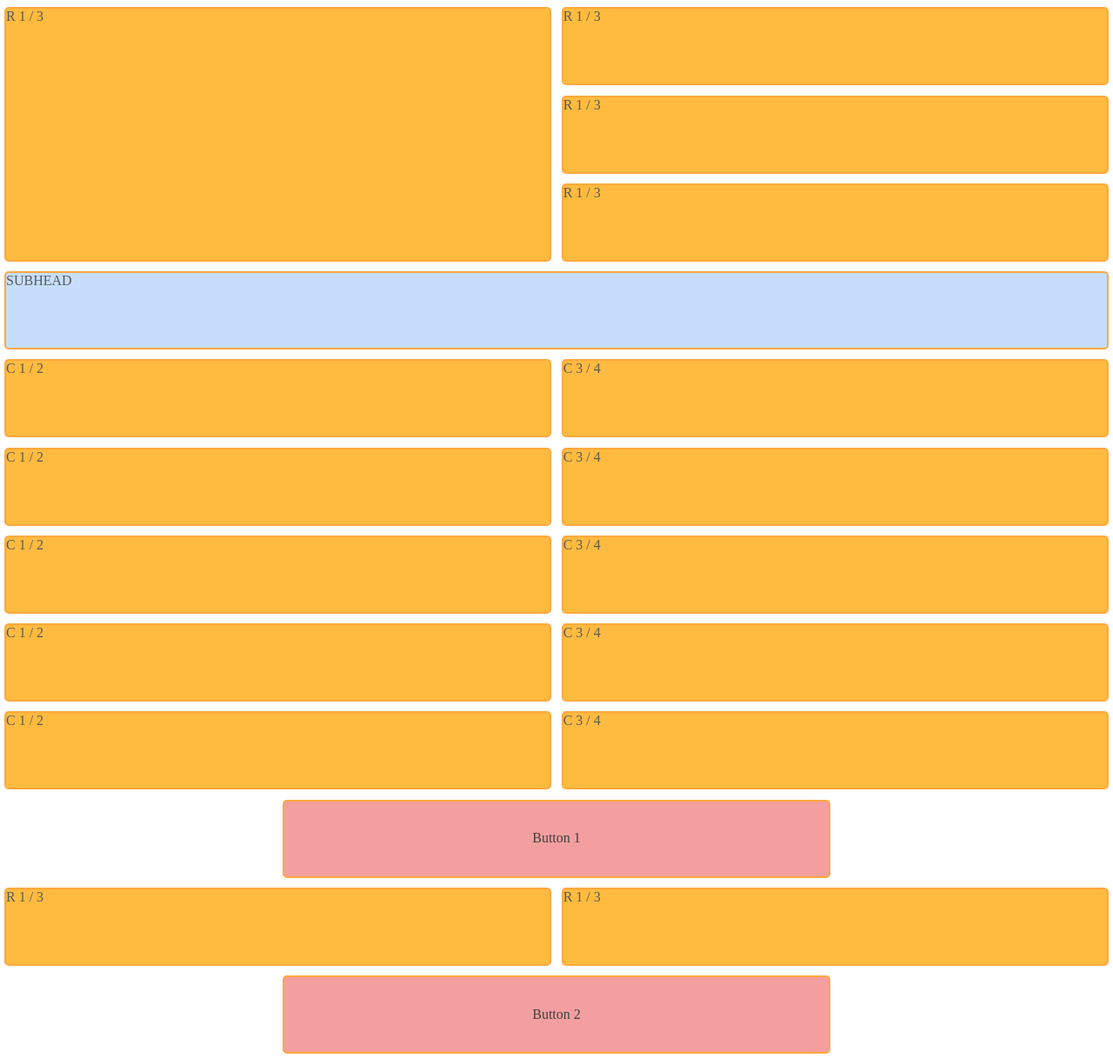
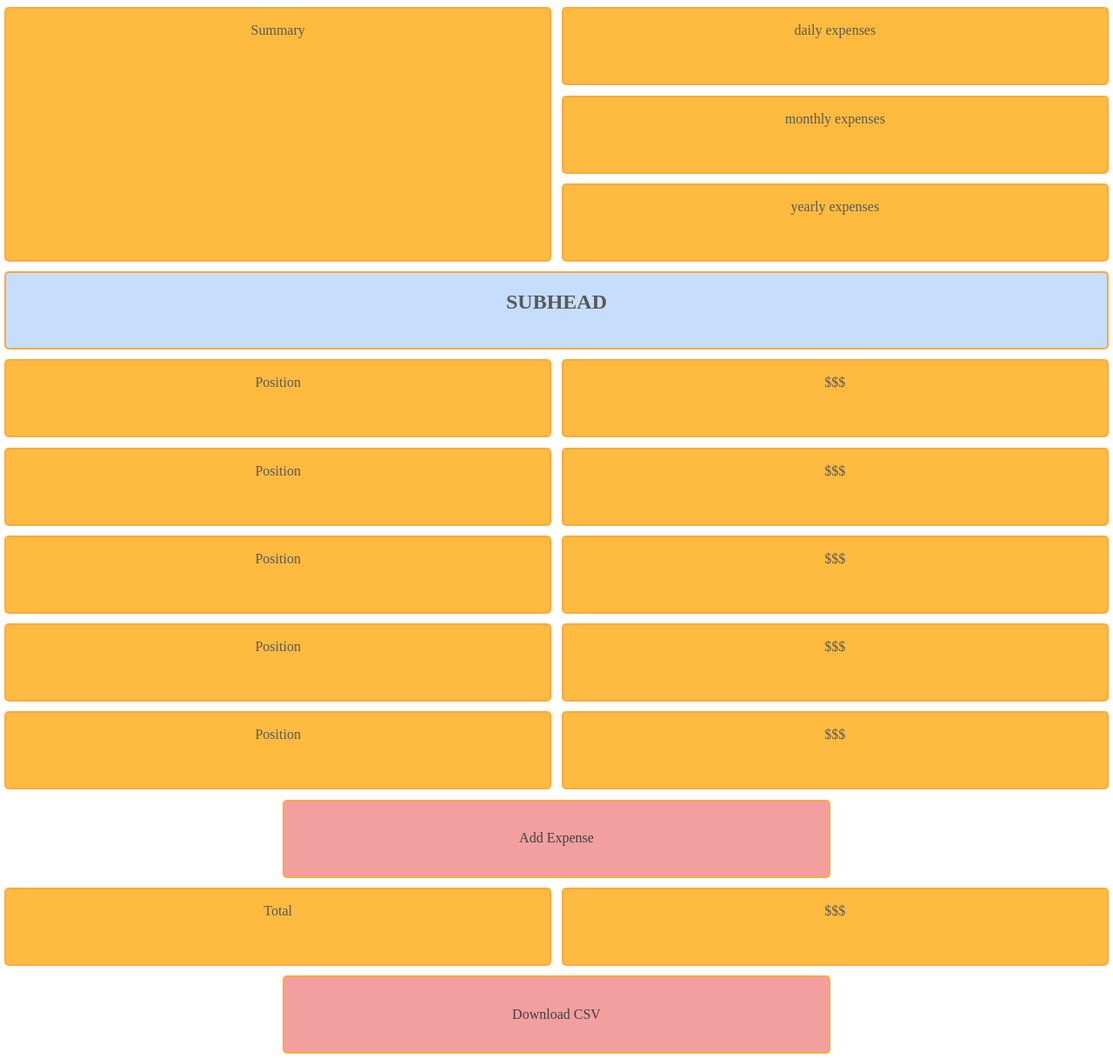
Before and after one commit to ArnoldCodeAcademy/canIAffordMyLifestyle-teaching, a website built with Parcel: page index.html in a window 1280 px wide. Shown: the part 98-1315 px from the top of the page at 87% size. Built offline with nearby package versions, Linux system fonts and the light colour scheme.

Commit message:
teach/feat(styling): center all texts(horizontally) and bring in the right placeholders

```diff
--- /dev/null
+++ b/css/body.css
@@ -0,0 +1,8 @@
+/* either do grid > * > p to style all paragraphs and use h1,h2 tags explicitly
+    OR
+    use grid > * > * to style everything beneath the grid
+*/
+
+h1, h2 {
+  text-align: center;
+}
--- a/css/grid/grid.css
+++ b/css/grid/grid.css
@@ -1,3 +1,10 @@
+.grid {
+  display: grid;
+  grid-template-columns: repeat(4, 1fr);
+  gap: .1vw;
+  grid-auto-rows: minmax(100px, auto);
+}
+
 .grid > * {
   background-color: orange;
   border: 2px solid darkorange;
@@ -6,13 +13,18 @@
   margin: 5px;
 }
 
-.grid {
-  display: grid;
-  grid-template-columns: repeat(4, 1fr);
-  gap: .1vw;
-  grid-auto-rows: minmax(100px, auto);
+.grid > * > p {
+  text-align: center;
 }
 
-/*   grid-column: grid-column-start / grid-colum-end LINES, not cells*/
+/* either do grid > * > p to style all paragraphs and use h1,h2 tags explicitly
+    OR
+    use grid > * > * to style everything beneath the grid
+*/
+/*.grid > * > * {*/
+/*  text-align: center;*/
+/*}*/
 
-/* grid-row:  grid-row-start / grid-row-end*/
+/* grid-column: grid-column-start / grid-colum-end | LINES, not cells*/
+
+/* grid-row:  grid-row-start / grid-row-end* | LINES; not cells/
--- a/index.html
+++ b/index.html
@@ -22,6 +22,7 @@
   <link rel="stylesheet" href="css/grid/rows.css">
   <link rel="stylesheet" href="css/grid/triple-columns.css">
   <link rel="stylesheet" href="css/grid/single-columns.css">
+  <link rel="stylesheet" href="css/body.css">
 
   <meta name="theme-color" content="#fafafa">
 </head>
@@ -30,34 +31,38 @@
 
 <div class="grid">
 
-  <div class="col-1-4" style="background-color: #b3d4fc"> TITLE + Explanation </div>
+  <div class="col-1-4" style="background-color: #b3d4fc">
+    <h1> TITLE + Explanation</h1>
+  </div>
 
 
-  <div class="col-1-2" style="grid-row: 2 / 5">R 1 / 3</div>
-  <div class="col-3-4">R 1 / 3</div>
-  <div class="col-3-4">R 1 / 3</div>
-  <div class="col-3-4">R 1 / 3</div>
+  <div class="col-1-2" style="grid-row: 2 / 5"><p>Summary</p></div>
+  <div class="col-3-4"><p>daily expenses</p></div>
+  <div class="col-3-4"><p>monthly expenses</p></div>
+  <div class="col-3-4"><p>yearly expenses</p></div>
 
-  <div class="col-1-4" style="background-color: #b3d4fc"> SUBHEAD </div>
+  <div class="col-1-4" style="background-color: #b3d4fc">
+    <h2>SUBHEAD</h2>
+  </div>
 
-  <div class="col-1-2">C 1 / 2</div>
-  <div class="col-3-4">C 3 / 4</div>
-  <div class="col-1-2">C 1 / 2</div>
-  <div class="col-3-4">C 3 / 4</div>
-  <div class="col-1-2">C 1 / 2</div>
-  <div class="col-3-4">C 3 / 4</div>
-  <div class="col-1-2">C 1 / 2</div>
-  <div class="col-3-4">C 3 / 4</div>
-  <div class="col-1-2">C 1 / 2</div>
-  <div class="col-3-4">C 3 / 4</div>
+  <div class="col-1-2"><p>Position</p></div>
+  <div class="col-3-4"><p>$$$</p></div>
+  <div class="col-1-2"><p>Position</p></div>
+  <div class="col-3-4"><p>$$$</p></div>
+  <div class="col-1-2"><p>Position</p></div>
+  <div class="col-3-4"><p>$$$</p></div>
+  <div class="col-1-2"><p>Position</p></div>
+  <div class="col-3-4"><p>$$$</p></div>
+  <div class="col-1-2"><p>Position</p></div>
+  <div class="col-3-4"><p>$$$</p></div>
 
-  <button class="col-2-3" style="background-color: lightcoral">Button 1</button>
+  <button class="col-2-3" style="background-color: lightcoral">Add Expense</button>
 
-  <div class="col-1-2">R 1 / 3</div>
-  <div class="col-3-4">R 1 / 3</div>
+  <div class="col-1-2"><p>Total</p></div>
+  <div class="col-3-4"><p>$$$</p></div>
 
 
-  <button class="col-2-3" style="background-color: lightcoral">Button 2</button>
+  <button class="col-2-3" style="background-color: lightcoral">Download CSV</button>
 </div>
 
 <script src="js/vendor/modernizr-3.11.2.min.js"></script>
```
